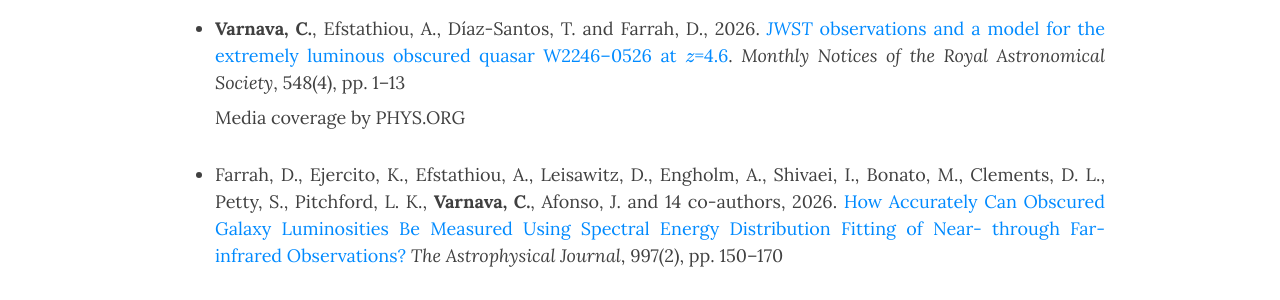
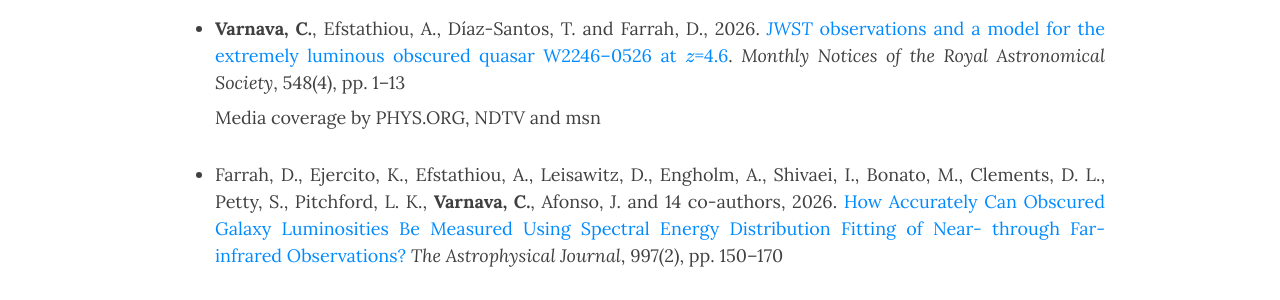
Before and after one commit to ch-var/ch-var.github.io, a Jekyll site: the page built from publications.html, in a window 1280 px wide and 900 px high, scrolled down 302 px. Shown: the part 154-454 px from the top of the window. Built offline with Jekyll 4.4.1, drawn with Linux system fonts in a browser that asks for light colours; formulas are drawn with MathJax 3.

Commit message:
Update publications.html

```diff
--- a/publications.html
+++ b/publications.html
@@ -28,7 +28,7 @@
 <li class="responsive-margin">Georgiades, M., <b>Varnava, C.</b>, Gregoriades, A., Ioannou, I., Christodoulou, L., Islam, H. M. A., Ho, K. H. and Hou, Y., 2026. From Correlation to Causation in Intrusion Detection Systems: A Double Machine Learning Approach for IoT Network Behaviour Analysis. <i>IEEE Xplore</i>, accepted</li>
 <p></p>
 <li class="responsive-margin" style="margin-bottom: 8px;"><b>Varnava, C.</b>, Efstathiou, A., Díaz-Santos, T. and Farrah, D., 2026. <a href="https://doi.org/10.1093/mnras/stag795"><i>JWST</i> observations and a model for the extremely luminous obscured quasar W2246–0526 at \(z\)=4.6</a>. <i>Monthly Notices of the Royal Astronomical Society</i>, 548(4), pp. 1–13</li>
-<p align='justify' class="responsive-margin" style="margin-top: 0px;">Media coverage by PHYS.ORG</p>
+<p align='justify' class="responsive-margin" style="margin-top: 0px;">Media coverage by PHYS.ORG, NDTV and msn</p>
 <p></p>
 <li class="responsive-margin">Farrah, D., Ejercito, K., Efstathiou, A., Leisawitz, D., Engholm, A., Shivaei, I., Bonato, M., Clements, D. L., Petty, S., Pitchford, L. K., <b>Varnava, C.</b>, Afonso, J. and 14 co-authors, 2026. <a href="https://doi.org/10.3847/1538-4357/ae21cd">How Accurately Can Obscured Galaxy Luminosities Be Measured Using Spectral Energy Distribution Fitting of Near- through Far-infrared Observations?</a> <i>The Astrophysical Journal</i>, 997(2), pp. 150–170</li>
 <p></p>
```
